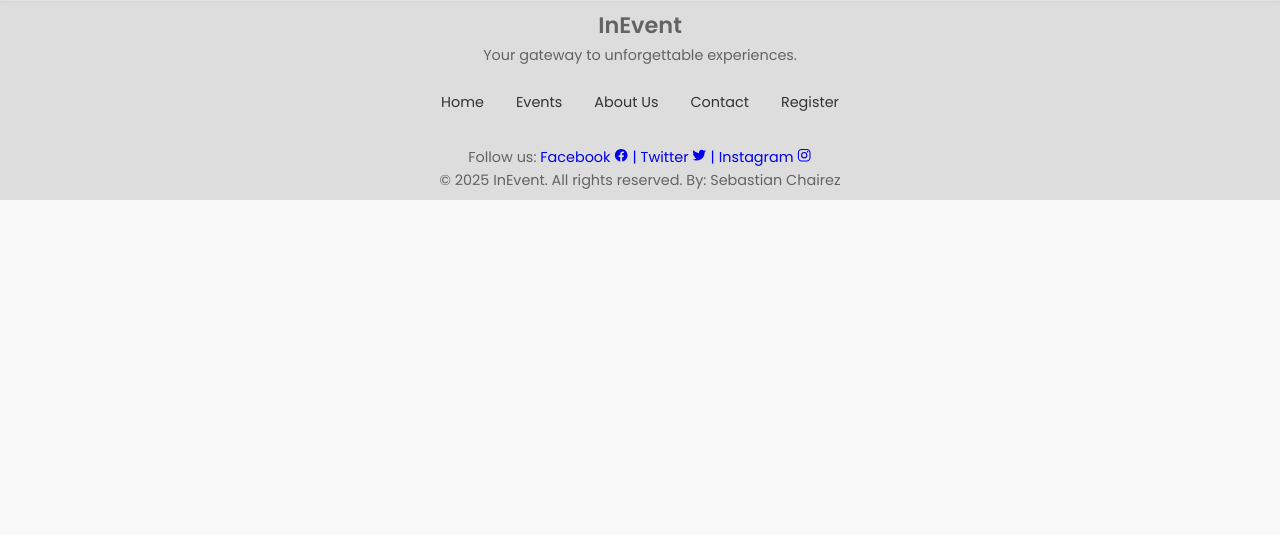
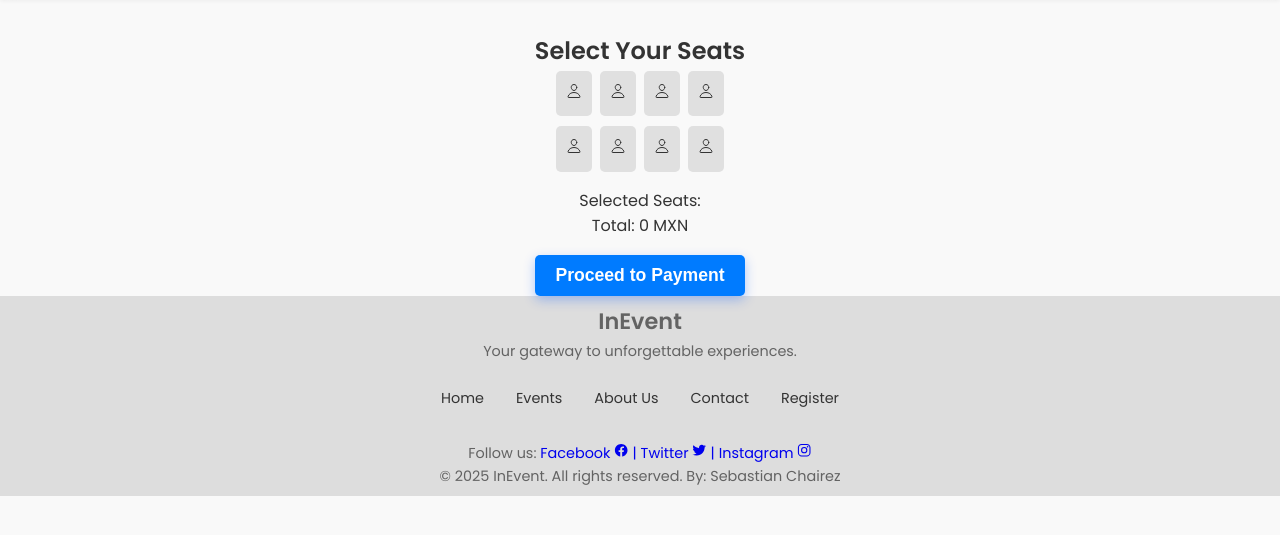
Before and after one commit to Sebaxg86/InEvent-web, a PHP site: page /events_seats.php in a window 1280 px wide. Shown: the part 180-715 px from the top of the page. Run offline with PHP 8.4, Linux system fonts and the light colour scheme.

Commit message:
Dummy seats functionality

```diff
--- a/js/events_seats.js
+++ b/js/events_seats.js
@@ -0,0 +1,26 @@
+document.addEventListener('DOMContentLoaded', () => {
+    const seats = document.querySelectorAll('.seat');
+    const selectedSeatsDisplay = document.getElementById('selected-seats');
+    const totalPriceDisplay = document.getElementById('total-price');
+    let selectedSeats = [];
+    const seatPrice = 100; // Example price, you can change this.
+
+    seats.forEach(seat => {
+        seat.addEventListener('click', () => {
+            const seatCode = seat.getAttribute('data-seat');
+            if (selectedSeats.includes(seatCode)) {
+                selectedSeats = selectedSeats.filter(seat => seat !== seatCode);
+                seat.classList.remove('selected');
+            } else {
+                selectedSeats.push(seatCode);
+                seat.classList.add('selected');
+            }
+            updateSelectionInfo();
+        });
+    });
+
+    function updateSelectionInfo() {
+        selectedSeatsDisplay.textContent = selectedSeats.join(', ');
+        totalPriceDisplay.textContent = (selectedSeats.length * seatPrice).toFixed(2) + ' MXN';
+    }
+});
--- a/public/css/events_seats.css
+++ b/public/css/events_seats.css
@@ -0,0 +1,47 @@
+.seats-container {
+    text-align: center;
+    margin-top: 2rem;
+}
+
+.seats-grid {
+    display: grid;
+    gap: 10px;
+    justify-content: center;
+}
+
+.row {
+    display: flex;
+    gap: 8px;
+    justify-content: center;
+}
+
+.seat {
+    background-color: #e0e0e0;
+    padding: 10px;
+    border-radius: 5px;
+    cursor: pointer;
+    transition: background 0.3s;
+}
+
+.seat.selected {
+    background-color: #4caf50;
+    color: #fff;
+}
+
+.selection-info {
+    margin-top: 1rem;
+}
+
+.btn {
+    margin-top: 1rem;
+    padding: 10px 20px;
+    background-color: #007bff;
+    color: #fff;
+    border: none;
+    cursor: pointer;
+    border-radius: 5px;
+}
+
+.btn:hover {
+    background-color: #0056b3;
+}
--- a/public/events_seats.php
+++ b/public/events_seats.php
@@ -13,6 +13,7 @@ if (session_status() === PHP_SESSION_NONE) {
     <!--Styles-->
     <link rel="stylesheet" href="css/styles.css">
     <link rel="stylesheet" href="css/events.css">
+    <link rel="stylesheet" href="css/events_seats.css">
 
     <!--Fonts-->
     <link href="https://fonts.googleapis.com/css2?family=Poppins:wght@300;400;600&display=swap" rel="stylesheet">
@@ -27,7 +28,30 @@ if (session_status() === PHP_SESSION_NONE) {
     <?php include_once '../includes/navbar.php'; ?>
 
     <main>
+        <section class="seats-container">
+            <h2>Select Your Seats</h2>
+            <div class="seats-grid">
+                <div class="row">
+                    <div class="seat" data-seat="A1"><ion-icon name="person-outline"></ion-icon></div>
+                    <div class="seat" data-seat="A2"><ion-icon name="person-outline"></ion-icon></div>
+                    <div class="seat" data-seat="A3"><ion-icon name="person-outline"></ion-icon></div>
+                    <div class="seat" data-seat="A4"><ion-icon name="person-outline"></ion-icon></div>
+                </div>
+                <div class="row">
+                    <div class="seat" data-seat="B1"><ion-icon name="person-outline"></ion-icon></div>
+                    <div class="seat" data-seat="B2"><ion-icon name="person-outline"></ion-icon></div>
+                    <div class="seat" data-seat="B3"><ion-icon name="person-outline"></ion-icon></div>
+                    <div class="seat" data-seat="B4"><ion-icon name="person-outline"></ion-icon></div>
+                </div>
+            </div>
+            <div class="selection-info">
+                <p>Selected Seats: <span id="selected-seats"></span></p>
+                <p>Total: <span id="total-price">0 MXN</span></p>
+            </div>
+            <button class="btn" id="proceed-payment">Proceed to Payment</button>
+        </section>
 
+        <script src="../js/events_seats.js"></script>
     </main>
 
     <!--Footer-->
```
